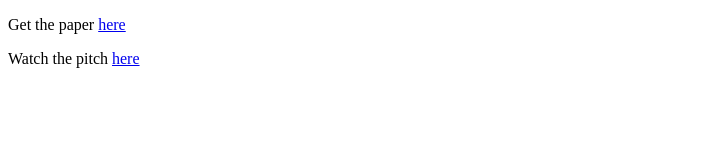
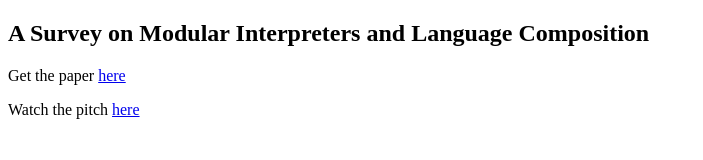
Before and after one commit to dfrolich/ict-open, a plain HTML site: page index.html in a window 1280 px wide. Shown: the whole page, without its empty margins (0-703 px from the left). Drawn offline with Linux system fonts and the light colour scheme.

Commit message:
Update index.html

```diff
--- a/index.html
+++ b/index.html
@@ -9,6 +9,7 @@
 </head>
 
 <body>
+  <h2> A Survey on Modular Interpreters and Language Composition </h2>
   <p> Get the paper <a href="/paper.pdf"> here </a> </p>
   <p> Watch the pitch <a href="https://www.youtube.com/embed/Y-3y-SFVeXc"> here </a> </p>
 </body>
```
